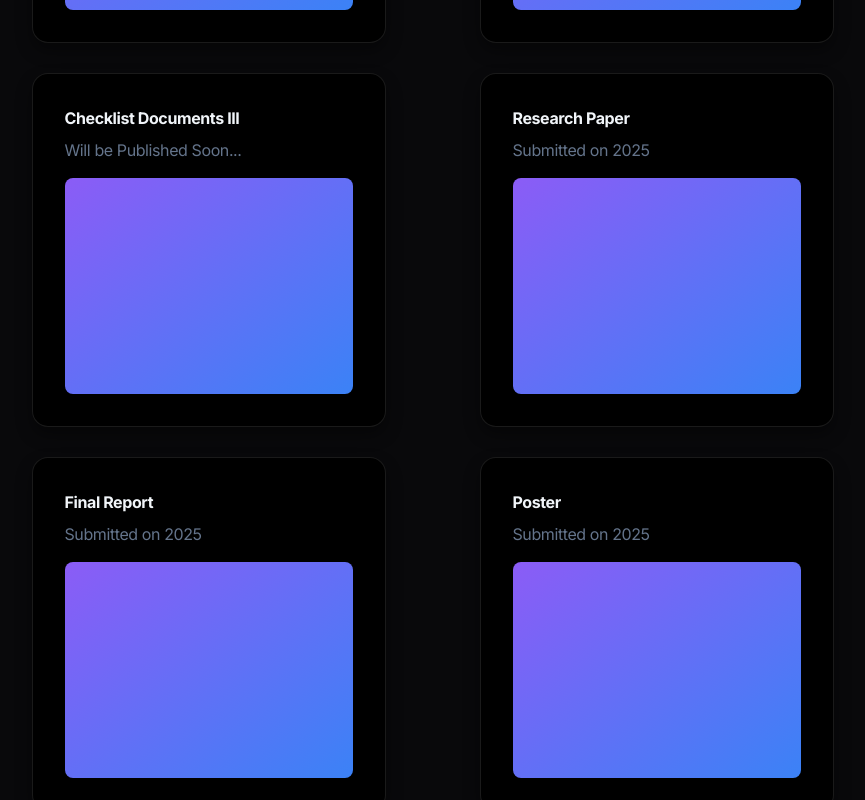
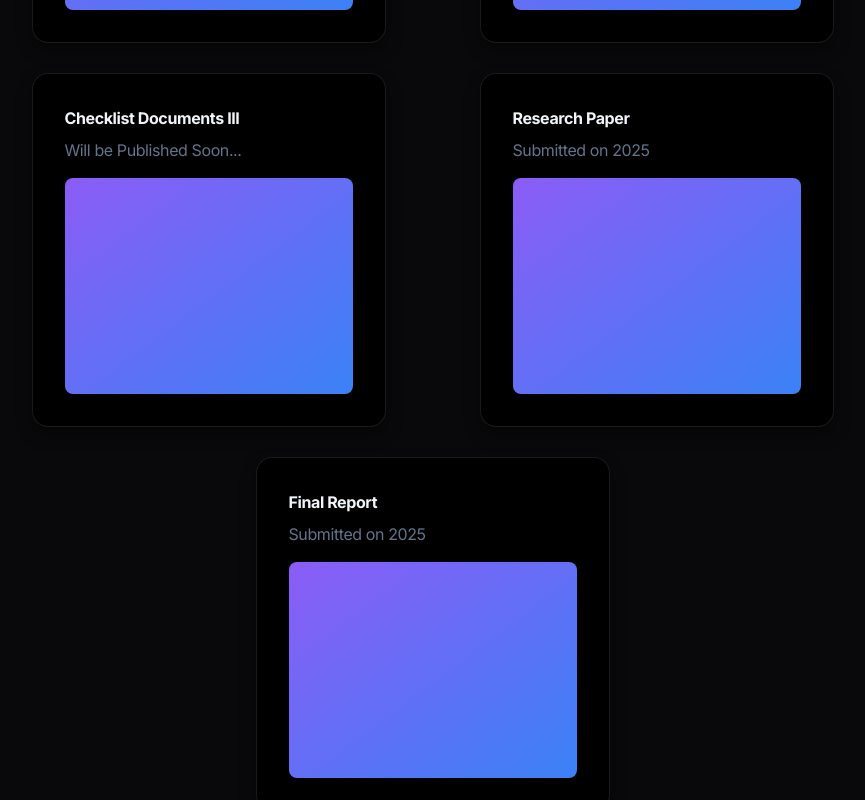
Before and after one commit to IT21214134/PREDICTIVEOPS-Static-Web, a Next.js app: page /PREDICTIVEOPS-Static-Web/ in a window 1280 px wide. Shown: the part 11200-12000 px from the top of the page, without its empty margins (209-1074 px from the left). Built offline with nearby package versions, Linux system fonts and the light colour scheme.

Commit message:
Modified Download page
- Downloads.tsx

```diff
--- a/app/components/Downloads.tsx
+++ b/app/components/Downloads.tsx
@@ -78,7 +78,7 @@ const Downloads = () => {
                 </PinContainer>
                 <PinContainer
                     title=" Status Documents III"
-                    href="https://drive.google.com/drive/folders/15jCjk_zRG-3e1ug8gavgz6IVLS4qZkop?usp=sharing"
+                    href="https://drive.google.com/drive/folders/16J_BUGZpi2V2ulJS4FXmU1r1o_yY9CfQ?usp=sharing"
                 >
                     <div className="flex basis-full flex-col p-4 tracking-tight text-slate-100/50 sm:basis-1/2 w-[20rem] h-[20rem] ">
                         <h3 className="max-w-xs !pb-2 !m-0 font-bold  text-base text-slate-100">
@@ -124,7 +124,7 @@ const Downloads = () => {
                         <div className="flex flex-1 w-full rounded-lg mt-4 bg-gradient-to-br from-violet-500 via-purple-500 to-blue-500" />
                     </div>
                 </PinContainer>
-                <PinContainer
+                {/* <PinContainer
                     title="Poster"
                     href="#"
                 >
@@ -139,7 +139,7 @@ const Downloads = () => {
                         </div>
                         <div className="flex flex-1 w-full rounded-lg mt-4 bg-gradient-to-br from-violet-500 via-purple-500 to-blue-500" />
                     </div>
-                </PinContainer>
+                </PinContainer> */}
             </div>
         </div>
     )
```
